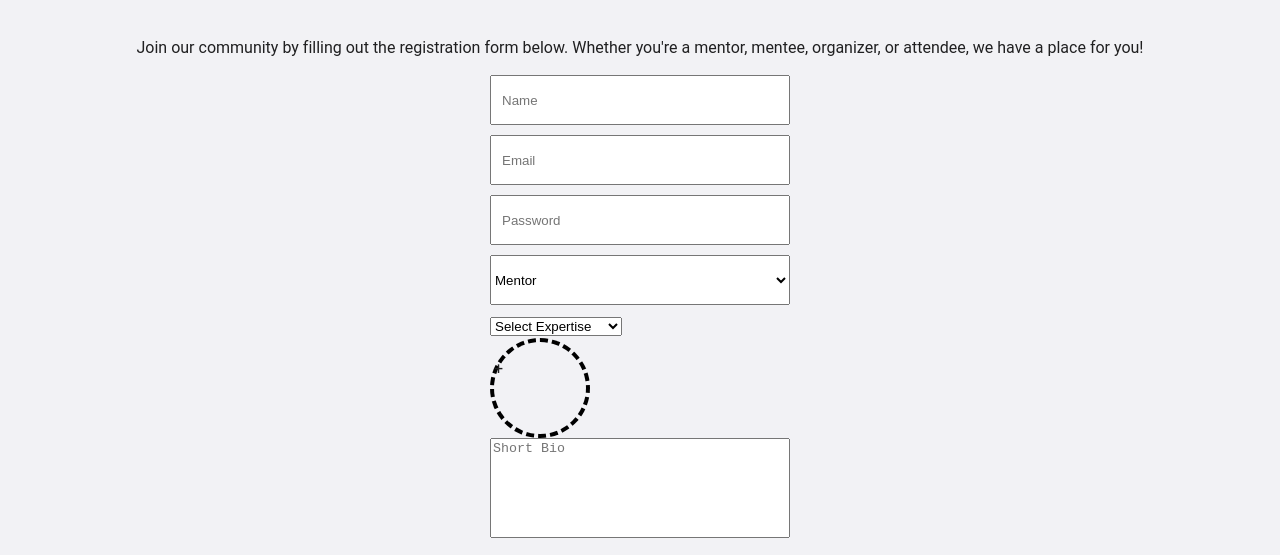
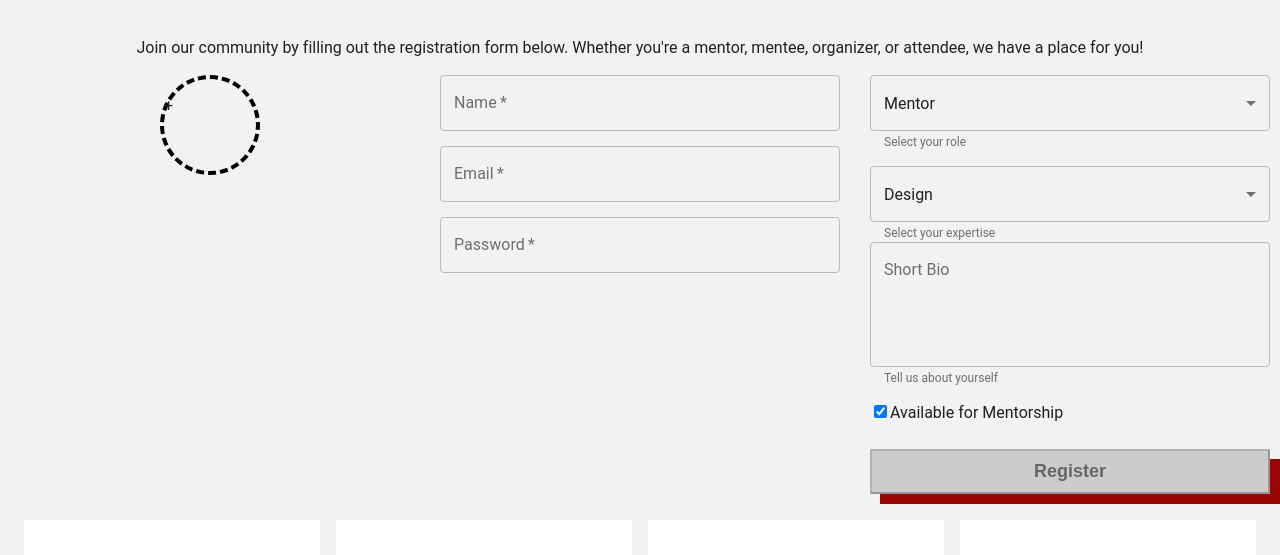
Before and after one commit to Curis-lab/Watermelon, a React (Vite) app: page /onboarding in a window 1280 px wide. Shown: the part 225-780 px from the top of the page. Built offline with nearby package versions, Linux system fonts and the light colour scheme.

Commit message:
🎨 onboarding page

```diff
--- a/src/components/pages/Events/Events.tsx
+++ b/src/components/pages/Events/Events.tsx
@@ -4,47 +4,7 @@ import { useQuery } from "@tanstack/react-query";
 import { getAllEvents } from "../../../hooks/api/tanstack-query/event-route";
 import { MouseEvent, useCallback, useState } from "react";
 
-const Events = () => {
-  // const [events, setEvents] = useState([]);
-  const [date, setDate] = useState(new Date());
-  const [page, setPage] = useState(1);
-  const [limit] = useState(5);
-  const [search, setSearch] = useState("");
-  const [location, setLocation] = useState("");
 
-  /**this is only for input box */
-  const [isFocused, setIsFocused] = useState(false);
-  /** end for input box */
-
-  const { data: events } = useQuery({
-    queryKey: ["event", page, date, search, location, limit],
-    queryFn: () => getAllEvents({ page, date, search, location, limit }),
-  });
-
-  /** this function is for input box */
-  const _handleInputFocusChange = useCallback(
-    (e: MouseEvent<HTMLInputElement>) => {
-      e.stopPropagation();
-      setIsFocused(true);
-    },
-    [isFocused, setIsFocused]
-  );
-  /** end for input box */
-
-  const handleDateSelection = (selectedDate: Date) => {
-    setDate(selectedDate);
-    setPage(1); // Reset to first page when date changes
-  };
-
-  const handleSearch = (e: React.ChangeEvent<HTMLInputElement>) => {
-    setSearch(e.target.value);
-    setPage(1); // Reset to first page when search changes
-  };
-
-  const handleLocationChange = (value: string) => {
-    setLocation(value);
-    setPage(1); // Reset to first page when location changes
-  };
 
 const StyledEventsLayout = styled("div")(({ theme }) => ({
   paddingInline: "20px",
@@ -100,6 +60,50 @@ const Events = () => {
 });
 /** End for Serach Input Box */
 
+
+const Events = () => {
+  // const [events, setEvents] = useState([]);
+  const [date, setDate] = useState(new Date());
+  const [page, setPage] = useState(1);
+  const [limit] = useState(5);
+  const [search, setSearch] = useState("");
+  const [location, setLocation] = useState("");
+
+  /**this is only for input box */
+  const [isFocused, setIsFocused] = useState(false);
+  /** end for input box */
+
+  const { data: events } = useQuery({
+    queryKey: ["event", page, date, search, location, limit],
+    queryFn: () => getAllEvents({ page, date, search, location, limit }),
+  });
+  const [input, setInput] = useState('');
+
+  /** this function is for input box */
+  const _handleInputFocusChange = useCallback(
+    (e: MouseEvent<HTMLInputElement>) => {
+      e.stopPropagation();
+      setIsFocused(true);
+    },
+    [isFocused, setIsFocused]
+  );
+  /** end for input box */
+
+  const handleDateSelection = (selectedDate: Date) => {
+    setDate(selectedDate);
+    setPage(1); // Reset to first page when date changes
+  };
+
+  const handleSearch = (e: React.ChangeEvent<HTMLInputElement>) => {
+    setSearch(e.target.value);
+    setPage(1); // Reset to first page when search changes
+  };
+
+  const handleLocationChange = (value: string) => {
+    setLocation(value);
+    setPage(1); // Reset to first page when location changes
+  };
+
   return (
     <StyledEventsLayout>
       <Typography variant="h1" sx={{paddingBlockEnd: '3px', paddingBlockStart: '20px'}}>Welcome 'Nyan Lin</Typography>
@@ -107,8 +111,8 @@ const Events = () => {
       <StyledSearchBarContainer>
         <StyledInput
           type="text"
-          value={""}
-          onChange={() => {}}
+          value={input}
+          onChange={(e) => setInput(e.target.value)}
           placeholder="name, description..."
           onClick={_handleInputFocusChange}
         />
--- a/src/components/pages/Onboarding/Onboarding.tsx
+++ b/src/components/pages/Onboarding/Onboarding.tsx
@@ -1,4 +1,10 @@
-import { Button, styled } from "@mui/material";
+import {
+  InputAdornment,
+  inputBaseClasses,
+  MenuItem,
+  styled,
+  TextField,
+} from "@mui/material";
 import { useState } from "react";
 import { createFormData } from "../../../utils/formUtils";
 import { useAuth } from "../../../providers/AuthProvider";
@@ -14,6 +20,33 @@ const StyledContainer = styled("div")({
   marginTop: "100px",
 });
 
+const StyledSubmitButton = styled("button")({
+  fontSize: "18px",
+  padding: "10px",
+  backgroundColor: "#000",
+  color: "#fff",
+  fontWeight: "bold",
+  marginBlock: "10px",
+  boxShadow: "10px 10px 0 0 rgb(154, 6, 6)",
+  "&:disabled": {
+    backgroundColor: "#ccc",
+    color: "#666",
+    cursor: "not-allowed",
+  },
+});
+
+const StyledForm = styled("form")(({ theme }) => ({
+  width: "100%",
+  display: "grid",
+  gap: "10px",
+  [theme.breakpoints.up("md")]: {
+    gridTemplateColumns: "1fr 1fr 1fr",
+  },
+  [theme.breakpoints.up("lg")]: {
+    gridTemplateColumns: "1fr 1fr 1fr",
+  },
+}));
+
 const Onboarding = () => {
   const { setToken } = useAuth();
   const [imageFile, setImageFile] = useState<File | null>(null);
@@ -24,8 +57,13 @@ const Onboarding = () => {
     role: "mentor",
     bio: "",
     availability: true,
-    expertise: "",
+    expertise: "design",
   });
+
+  const isSubmitButtonDisabled = () => {
+    const { name, email, password, bio } = formData;
+    return !name || !email || !password || !bio || !imageFile;
+  };
 
   const handleInputChange = (e) => {
     const { name, type, value, checked } = e.target;
@@ -79,82 +117,132 @@ const Onboarding = () => {
       setImageFile(file);
     }
   };
-  const StyledInput = styled('input')(({theme})=>({
-    height: '50px',
-    padding: '10px'
-  }));
-  const StyledSelect = styled('select')(({theme})=>({
-    height: '50px'
-  }))
 
   return (
     <StyledContainer>
       <h1>Welcome to EventGo</h1>
-      <p>Join our community by filling out the registration form below. Whether you're a mentor, mentee, organizer, or attendee, we have a place for you!</p>
-      <form
-        onSubmit={handleSubmit}
+      <p>
+        Join our community by filling out the registration form below. Whether
+        you're a mentor, mentee, organizer, or attendee, we have a place for
+        you!
+      </p>
+      <StyledForm onSubmit={handleSubmit}>
+        <div
           style={{
-          width: "300px",
             display: "flex",
-          flexDirection: "column",
-          gap: "10px",
+            justifyContent: "center",
           }}
         >
-        <StyledInput
-          type="text"
-          name="name"
-          placeholder="Name"
-          value={formData.name}
-          onChange={handleInputChange}
-          required
-        />
-        <StyledInput
-          type="email"
-          name="email"
-          placeholder="Email"
-          value={formData.email}
-          onChange={handleInputChange}
-          required
-        />
-        <StyledInput
-          type="password"
-          name="password"
-          placeholder="Password"
-          value={formData.password}
-          onChange={handleInputChange}
-          required
-        />
-        <StyledSelect name="role" value={formData.role} onChange={handleInputChange}>
-          <option value="mentor">Mentor</option>
-          <option value="attendee">Attendee</option>
-          <option value="organizer">Organizer</option>
-          <option value="mentee">Mentee</option>
-        </StyledSelect>
-        <div>
-          <select
-            name="expertise"
-            value={formData.expertise}
-            onChange={handleInputChange}
-          >
-            <option value="">Select Expertise</option>
-            <option value="web-development">Web Development</option>
-            <option value="data-science">Data Science</option>
-            <option value="design">Design</option>
-            <option value="marketing">Marketing</option>
-            <option value="business">Business</option>
-          </select>
-          <div>
           <ProfileImageUpload
             handleImageUpload={handleImageUpload}
             imageUrl={imageFile}
           />
         </div>
-          <textarea
+        <div
+          style={{
+            display: "flex",
+            flexDirection: "column",
+            gap: "15px",
+            paddingInline: "10px",
+          }}
+        >
+          <TextField
+            variant="outlined"
+            name="name"
+            label="Name"
+            value={formData.name}
+            onChange={handleInputChange}
+            required
+            sx={{ width: "100%" }}
+          />
+          <TextField
+            type="email"
+            name="email"
+            label="Email"
+            value={formData.email}
+            onChange={handleInputChange}
+            required
+            sx={{ width: "100%" }}
+            slotProps={{
+              htmlInput: {
+                sx: { textAlign: "start" },
+              },
+              input: {
+                endAdornment: (
+                  <InputAdornment
+                    position="start"
+                    sx={{
+                      alignSelf: "flex",
+                      margin: 0,
+                      opacity: 0,
+                      pointerEvents: "none",
+                      [`[data-shrink=true] ~ .${inputBaseClasses.root} > &`]: {
+                        opacity: 1,
+                      },
+                    }}
+                  >
+                    @gmail.com
+                  </InputAdornment>
+                ),
+              },
+            }}
+          />
+          <TextField
+            type="password"
+            name="password"
+            label="Password"
+            value={formData.password}
+            onChange={handleInputChange}
+            required
+            sx={{ width: "100%" }}
+          />
+        </div>
+        <div
+          style={{
+            display: "flex",
+            flexDirection: "column",
+            gap: "15px",
+            paddingInline: "10px",
+          }}
+        >
+          <TextField
+            select
+            name="role"
+            value={formData.role}
+            onChange={handleInputChange}
+            helperText="Select your role"
+            sx={{ width: "100%" }}
+          >
+            <MenuItem value="mentor">Mentor</MenuItem>
+            <MenuItem value="attendee">Attendee</MenuItem>
+            <MenuItem value="organizer">Organizer</MenuItem>
+            <MenuItem value="mentee">Mentee</MenuItem>
+          </TextField>
+          <div>
+            <TextField
+              select
+              name="expertise"
+              value={formData.expertise}
+              onChange={handleInputChange}
+              sx={{ width: "100%" }}
+              helperText="Select your expertise"
+            >
+              <MenuItem value="web-development">Web Development</MenuItem>
+              <MenuItem value="data-science">Data Science</MenuItem>
+              <MenuItem value="design">Design</MenuItem>
+              <MenuItem value="marketing">Marketing</MenuItem>
+              <MenuItem value="business">Business</MenuItem>
+            </TextField>
+
+            <TextField
+              multiline
               name="bio"
-            placeholder="Short Bio"
+              label="Short Bio"
+              rows={4}
               value={formData.bio}
               onChange={handleInputChange}
-            style={{ width: "100%", height: "100px", resize: "none" }}
+              sx={{ width: "100%" }}
+              helperText="Tell us about yourself"
             />
           </div>
           <div>
@@ -168,10 +256,11 @@ const Onboarding = () => {
               Available for Mentorship
             </label>
           </div>
-        <Button type="submit" variant="contained">
+          <StyledSubmitButton disabled={isSubmitButtonDisabled()} type="submit">
             Register
-        </Button>
-      </form>
+          </StyledSubmitButton>
+        </div>
+      </StyledForm>
     </StyledContainer>
   );
 };
```
Lines whose indentation alone changed are shown as unchanged.
